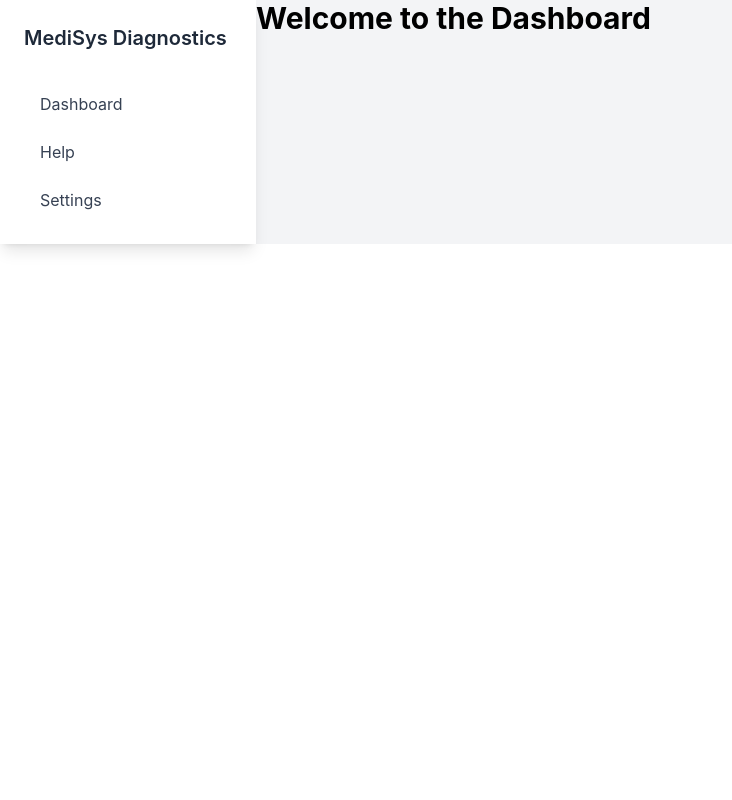
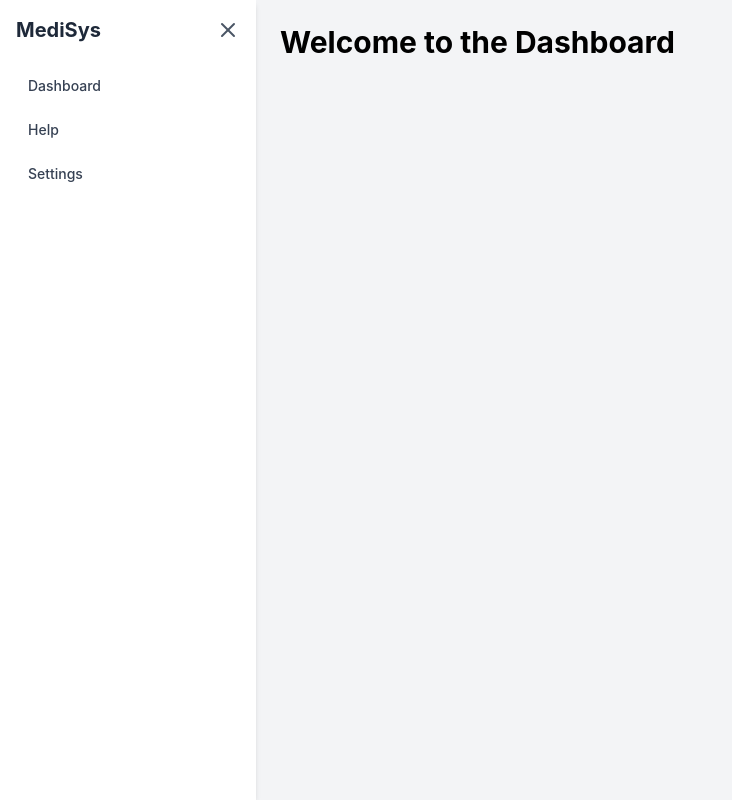
Before and after one commit to induwarafernando/MediSys, a React (Vite) app: page /dashboard in a window 1280 px wide. Shown: the whole page, without its empty margins (0-732 px from the left). Built offline with nearby package versions, Linux system fonts and the light colour scheme.

Commit message:
feat: add sidebar toggle functionality and enhance DashboardPage layout

```diff
--- a/package.json
+++ b/package.json
@@ -4,6 +4,7 @@
   "private": true,
   "dependencies": {
     "@aws-amplify/ui-react": "^6.11.2",
+    "@heroicons/react": "^2.2.0",
     "@testing-library/dom": "^10.4.1",
     "@testing-library/jest-dom": "^6.6.4",
     "@testing-library/react": "^16.3.0",
--- a/src/pages/dashboard/DashboardPage.jsx
+++ b/src/pages/dashboard/DashboardPage.jsx
@@ -1,9 +1,13 @@
-import React from 'react';
+import React, { useState } from 'react';
 import { useLocation } from 'react-router-dom';
+import { Menu, X } from 'lucide-react';
 
 function DashboardPage() {
   const location = useLocation();
   const role = location.state?.role || 'unknown';
+  const [isCollapsed, setIsCollapsed] = useState(false);
+
+  const toggleSidebar = () => setIsCollapsed(!isCollapsed);
 
   const commonLinks = [
     { name: 'Dashboard', href: '#' },
@@ -23,53 +27,60 @@ function DashboardPage() {
   ];
 
   return (
-    <div className="flex min-h-screen bg-gray-100">
+    <div className="flex h-screen bg-gray-100 overflow-hidden">
       {/* Sidebar */}
-      <aside className="w-64 bg-white shadow-lg p-6">
-        <h2 className="text-xl font-semibold text-gray-800 mb-8">MediSys Diagnostics</h2>
+      <aside
+        className={`bg-white p-4 shadow-md transition-all duration-300 ease-in-out
+        ${isCollapsed ? 'w-20' : 'w-64'}`}
+      >
+        <div className="flex items-center justify-between mb-6">
+          <h2 className={`text-xl font-bold text-gray-800 transition-opacity duration-200 ${isCollapsed ? 'opacity-0' : 'opacity-100'}`}>
+            MediSys
+          </h2>
+          <button onClick={toggleSidebar}>
+            {isCollapsed ? <Menu className="h-6 w-6 text-gray-600" /> : <X className="h-6 w-6 text-gray-600" />}
+          </button>
+        </div>
+
         <nav className="space-y-2">
           {commonLinks.map((link) => (
             <a
               key={link.name}
               href={link.href}
-              className="flex items-center px-4 py-2 text-gray-700 rounded-lg hover:bg-gray-100"
+              className="flex items-center gap-3 px-3 py-2 rounded-md text-gray-700 hover:bg-gray-100 font-medium"
             >
-              {link.name}
+              <span className="text-sm">{isCollapsed ? link.name.charAt(0) : link.name}</span>
             </a>
           ))}
         </nav>
       </aside>
 
       {/* Main Content */}
-      <main className="flex-1 p-10">
+      <main className="flex-1 p-6 overflow-y-auto">
         <h1 className="text-3xl font-bold mb-6">Welcome to the Dashboard</h1>
 
         {role === 'clinic_user' && (
-          <div>
-            <h2 className="text-xl font-semibold mb-4">Upload Diagnostic Reports</h2>
-            <p className="text-gray-600 mb-6">
-              Securely upload patient diagnostic reports in CSV or Excel format. Ensure files are properly formatted before uploading.
-            </p>
-
-            {/* Upload Box */}
-            <div className="border-dashed border-2 border-gray-300 p-10 rounded-lg bg-white text-center mb-10">
-              <p className="text-gray-500 mb-2 font-medium">Drag and drop files here or</p>
-              <button className="bg-gray-100 text-gray-700 px-4 py-2 rounded-md font-medium hover:bg-gray-200">
+          <>
+            <section className="mb-10">
+              <h2 className="text-xl font-semibold mb-2">Upload Diagnostic Reports</h2>
+              <div className="border-2 border-dashed border-gray-300 bg-white p-6 rounded-lg text-center">
+                <p className="text-gray-500 mb-2">Drag & drop files or</p>
+                <button className="bg-blue-600 text-white px-4 py-2 rounded hover:bg-blue-700">
                   Browse Files
                 </button>
               </div>
+            </section>
 
-            {/* Upload History Table */}
+            <section>
               <h3 className="text-lg font-semibold mb-2">Upload History</h3>
               <input
                 type="text"
                 placeholder="Search by file name"
                 className="w-full mb-4 px-4 py-2 border rounded-md"
               />
-
               <div className="overflow-x-auto bg-white shadow rounded-lg">
-              <table className="w-full text-left text-sm">
-                <thead className="bg-gray-50 text-gray-600 uppercase">
+                <table className="w-full text-sm text-left">
+                  <thead className="bg-gray-50">
                     <tr>
                       <th className="px-6 py-3">File Name</th>
                       <th className="px-6 py-3">Upload Date</th>
@@ -78,16 +89,14 @@ function DashboardPage() {
                   </thead>
                   <tbody>
                     {[
-                    { name: 'PatientReport_20240726.csv', date: 'July 26, 2024', status: 'Uploaded' },
-                    { name: 'PatientReport_20240725.xlsx', date: 'July 25, 2024', status: 'Processing' },
-                    { name: 'PatientReport_20240724.csv', date: 'July 24, 2024', status: 'Completed' },
-                    { name: 'PatientReport_20240723.xlsx', date: 'July 23, 2024', status: 'Failed' },
+                      { name: 'Report_2024.csv', date: 'Aug 10, 2025', status: 'Completed' },
+                      { name: 'Report_2025.xlsx', date: 'Aug 11, 2025', status: 'Processing' },
                     ].map((file) => (
                       <tr key={file.name} className="border-b">
                         <td className="px-6 py-4">{file.name}</td>
                         <td className="px-6 py-4">{file.date}</td>
                         <td className="px-6 py-4">
-                        <span className="px-3 py-1 rounded-full text-xs font-semibold bg-gray-100 text-gray-800">
+                          <span className="text-sm font-medium text-gray-700 bg-gray-100 px-3 py-1 rounded-full">
                             {file.status}
                           </span>
                         </td>
@@ -96,14 +105,28 @@ function DashboardPage() {
                   </tbody>
                 </table>
               </div>
-          </div>
+            </section>
+          </>
         )}
 
         {role === 'internal_staff' && (
-          <div>
-            <h2 className="text-xl font-semibold mb-4">Staff Modules</h2>
-            <p className="text-gray-600">Access analytics, monitor submissions, and manage clinics.</p>
+          <section>
+            <h2 className="text-xl font-semibold mb-4">Staff Tools</h2>
+            <p className="text-gray-600 mb-4">
+              Monitor clinic activity, analyze trends, and manage submissions securely.
+            </p>
+
+            <div className="grid gap-6 md:grid-cols-2">
+              <div className="bg-white p-6 rounded-lg shadow">
+                <h3 className="text-lg font-bold mb-2">Clinic Submissions</h3>
+                <p className="text-sm text-gray-600">View, search, and download reports submitted by clinics.</p>
               </div>
+              <div className="bg-white p-6 rounded-lg shadow">
+                <h3 className="text-lg font-bold mb-2">Analytics</h3>
+                <p className="text-sm text-gray-600">Visualize trends using AWS QuickSight integration.</p>
+              </div>
+            </div>
+          </section>
         )}
       </main>
     </div>
```
Also changed, not shown: 1 other file (tests, documents, lock files or other folders). Lines whose indentation alone changed are shown as unchanged.
